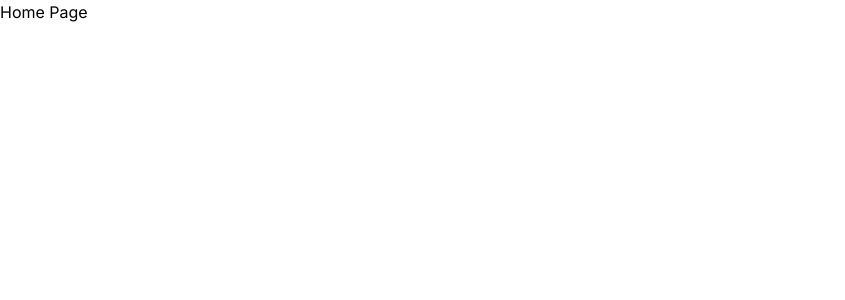
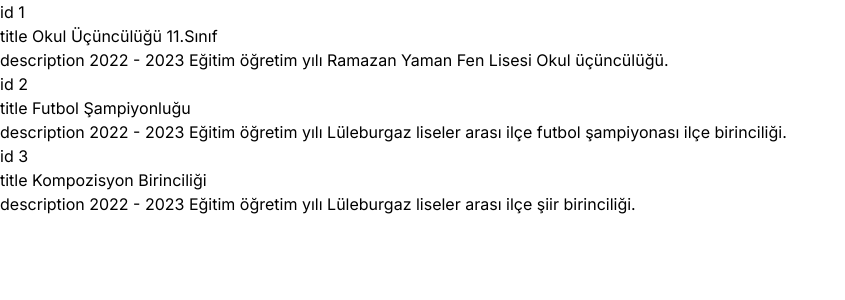
Before and after one commit to tunapotur/Basarilarim, a Next.js app in the folder tubitak-app/: page / in a window 1280 px wide. Shown: the top 300 px of the page, without its empty margins (0-845 px from the left). Built offline with nearby package versions, Linux system fonts and the light colour scheme.

Commit message:
sample data get

```diff
--- a/tubitak-app/app/page.tsx
+++ b/tubitak-app/app/page.tsx
@@ -1,5 +1,39 @@
 import React from "react";
 
+const successes = [
+  {
+    id: 1,
+    title: "Okul Üçüncülüğü 11.Sınıf",
+    description:
+      "2022 - 2023 Eğitim öğretim yılı Ramazan Yaman Fen Lisesi Okul üçüncülüğü.",
+    date: "2023-06-09",
+  },
+  {
+    id: 2,
+    title: "Futbol Şampiyonluğu",
+    description:
+      "2022 - 2023 Eğitim öğretim yılı Lüleburgaz liseler arası ilçe futbol şampiyonası ilçe birinciliği.",
+    date: "2023-05-05",
+  },
+  {
+    id: 3,
+    title: "Kompozisyon Birinciliği",
+    description:
+      "2022 - 2023 Eğitim öğretim yılı Lüleburgaz liseler arası ilçe şiir birinciliği.",
+    date: "2023-03-03",
+  },
+];
+
 export default function Home() {
-  return <div>Home Page</div>;
+  return (
+    <ul>
+      {successes.map((success) => (
+        <li key={success.id}>
+          <div>id {success.id}</div>
+          <div>title {success.title}</div>
+          <div>description {success.description}</div>
+        </li>
+      ))}
+    </ul>
+  );
 }
```
